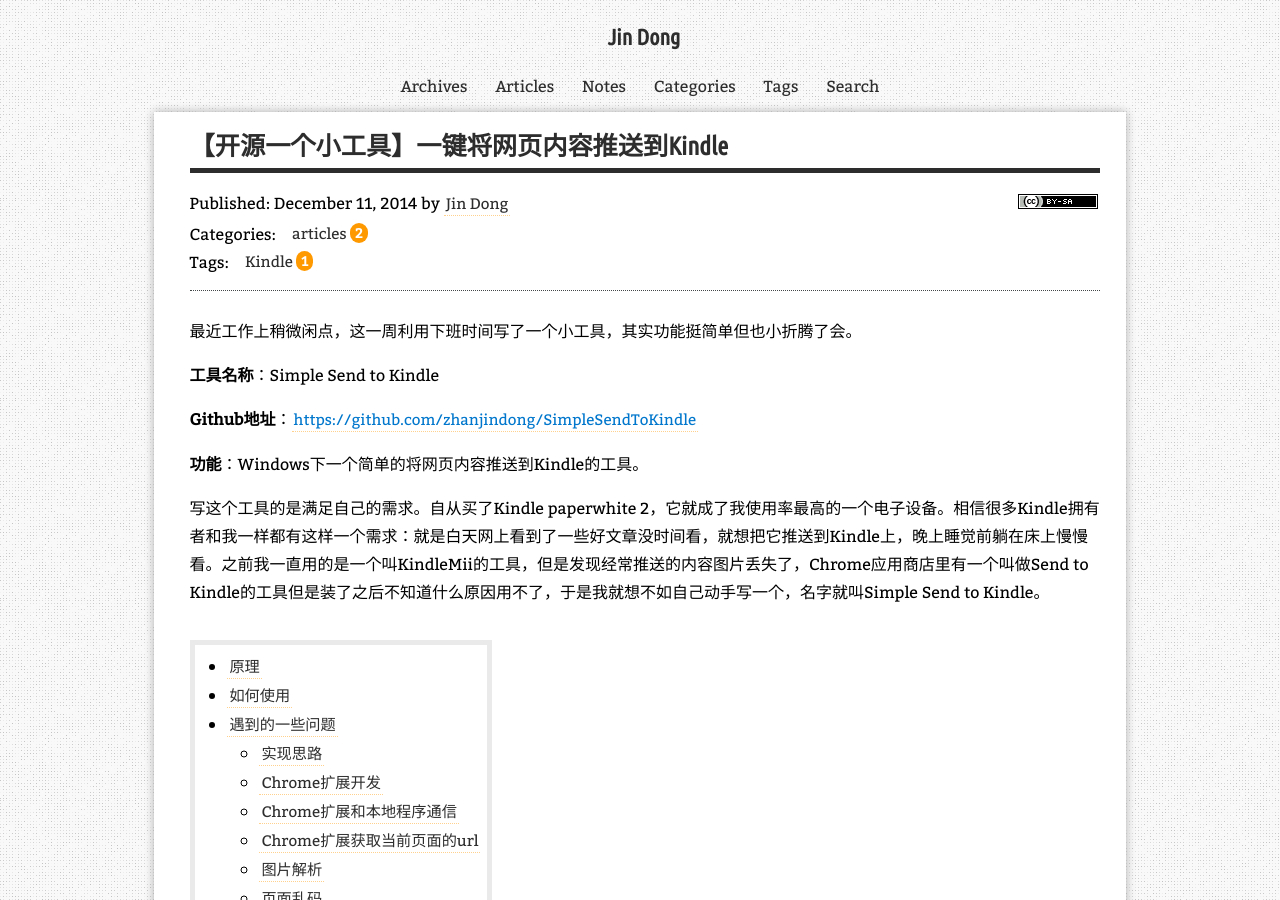
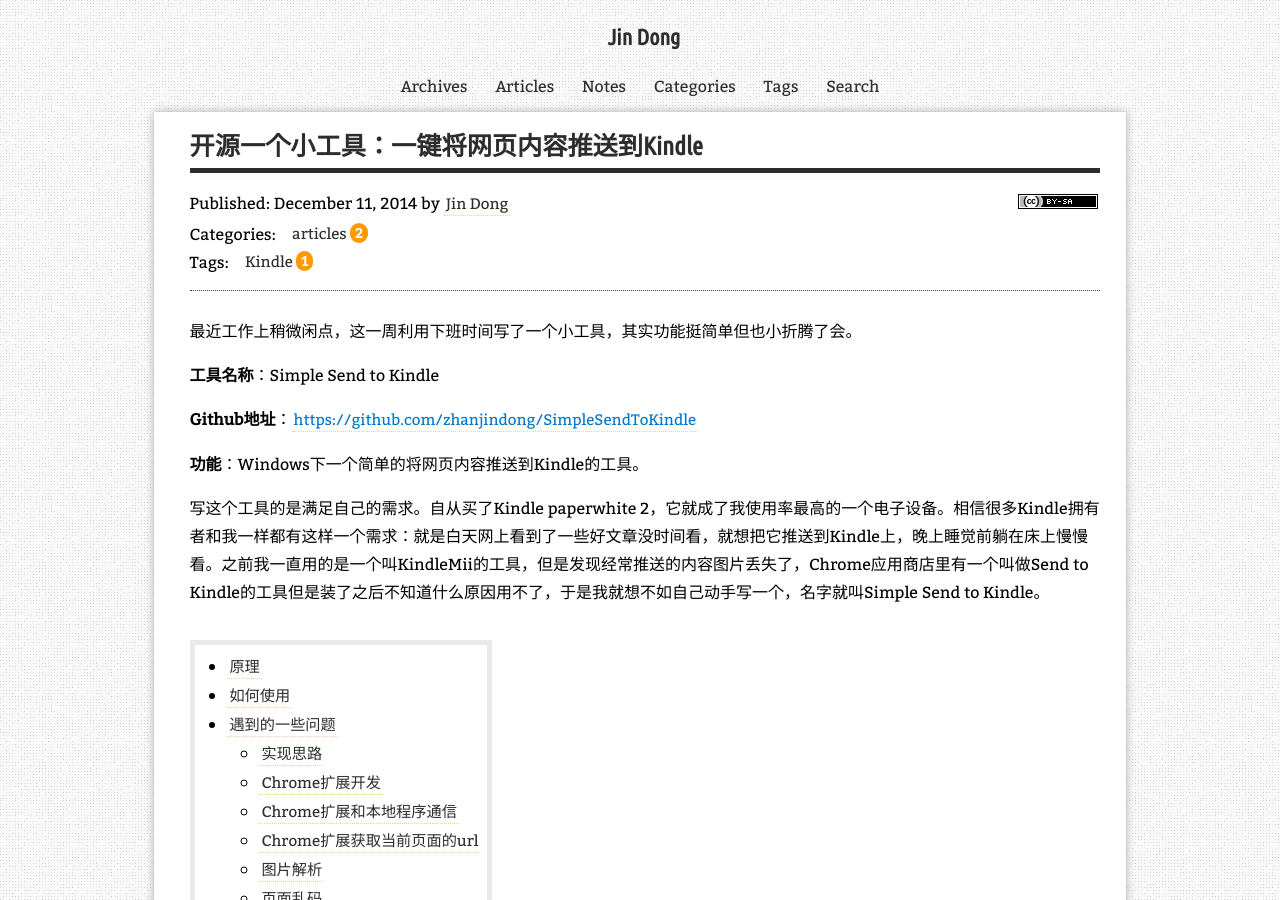
Before and after one commit to zhanjindong/zhanjindong.github.io, a Jekyll site: the page built from _posts/2014-12-11-simple-send-to-kindle.md, in a window 1280 px wide and 900 px high. Built offline with Jekyll 4.4.1, drawn with Linux system fonts in a browser that asks for light colours; nearby versions of some CDN libraries; comment, search, counter and statistics services are not loaded; a style sheet for code colours, icons or effects is not loaded.

```diff
--- a/_posts/2014-12-11-simple-send-to-kindle.md
+++ b/_posts/2014-12-11-simple-send-to-kindle.md
@@ -1,6 +1,6 @@
 ---
 layout: post
-title: "【开源一个小工具】一键将网页内容推送到Kindle"
+title: "开源一个小工具：一键将网页内容推送到Kindle"
 description: "【开源一个小工具】一键将网页内容推送到Kindle"
 categories: [articles]
 tags: [Kindle]
```
